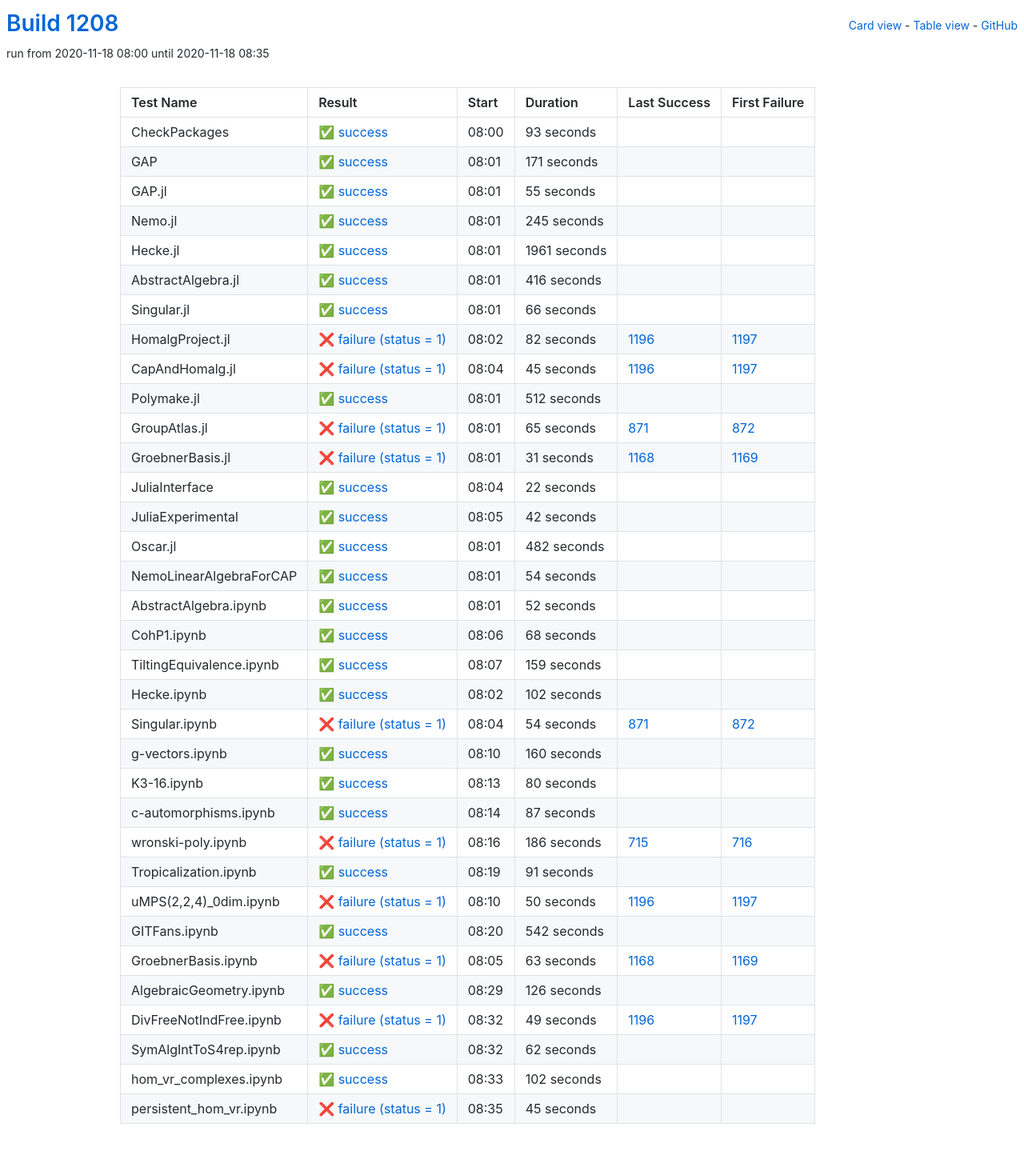
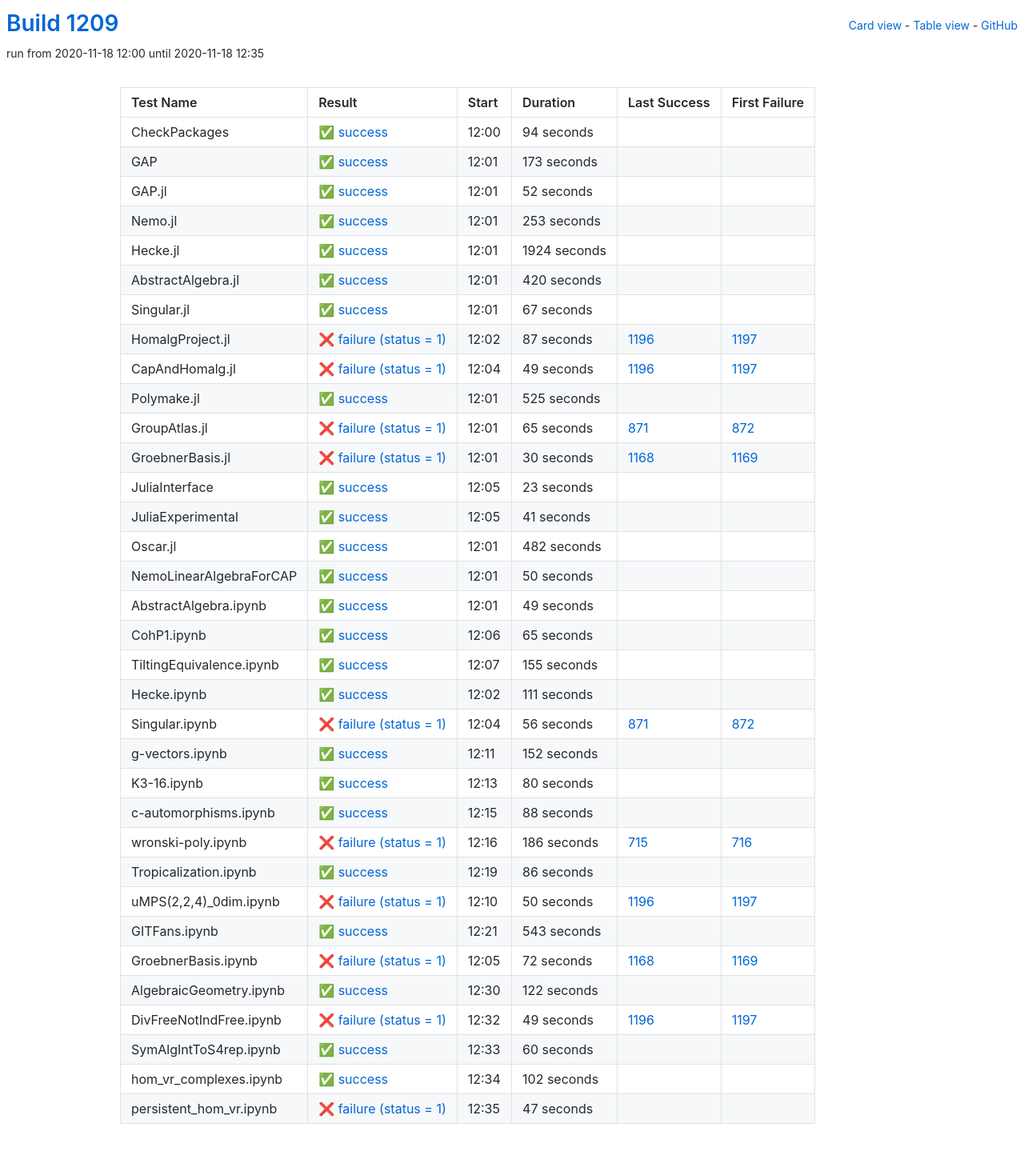
Before and after one commit to oscar-system/oscar-ci-status-stable, a Jekyll site: the page built from table.html, in a window 1280 px wide. Shown: the whole page at 80% size. Built offline with Jekyll 4.4.1, drawn with Linux system fonts in a browser that asks for light colours.

Commit message:
Build #1209

```diff
--- a/_data/ci.yml
+++ b/_data/ci.yml
@@ -1,6 +1,6 @@
 ---
-build: 1208
-build_url: https://oscarci.mathematik.uni-kl.de/job/oscar-stable/1208/
+build: 1209
+build_url: https://oscarci.mathematik.uni-kl.de/job/oscar-stable/1209/
 job: oscar-stable
 organization: oscar-system
 repo: oscar-ci-status-stable
@@ -8,128 +8,128 @@ repourl: https://github.com/oscar-system/oscar-ci-status-stable
 tests:
 - name: CheckPackages
   id: checkpackages
-  log: https://oscarci.mathematik.uni-kl.de/job/oscar-stable/1208/artifact/logs/build-1208/CheckPackages.log
-  start: 2020-11-18 08:00
+  log: https://oscarci.mathematik.uni-kl.de/job/oscar-stable/1209/artifact/logs/build-1209/CheckPackages.log
+  start: 2020-11-18 12:00
   success: true
   exitcode: 0
   status: success
-  duration: 93
+  duration: 94
   last_success: false
   last_success_url:
   first_failure: false
   first_failure_url:
 - name: GAP
   id: gap
-  log: https://oscarci.mathematik.uni-kl.de/job/oscar-stable/1208/artifact/logs/build-1208/GAP.log
-  start: 2020-11-18 08:01
+  log: https://oscarci.mathematik.uni-kl.de/job/oscar-stable/1209/artifact/logs/build-1209/GAP.log
+  start: 2020-11-18 12:01
   success: true
   exitcode: 0
   status: success
-  duration: 171
+  duration: 173
   last_success: false
   last_success_url:
   first_failure: false
   first_failure_url:
 - name: GAP.jl
   id: gap-jl
-  log: https://oscarci.mathematik.uni-kl.de/job/oscar-stable/1208/artifact/logs/build-1208/GAP.jl.log
-  start: 2020-11-18 08:01
+  log: https://oscarci.mathematik.uni-kl.de/job/oscar-stable/1209/artifact/logs/build-1209/GAP.jl.log
+  start: 2020-11-18 12:01
   success: true
   exitcode: 0
   status: success
-  duration: 55
+  duration: 52
   last_success: false
   last_success_url:
   first_failure: false
   first_failure_url:
 - name: Nemo.jl
   id: nemo-jl
-  log: https://oscarci.mathematik.uni-kl.de/job/oscar-stable/1208/artifact/logs/build-1208/Nemo.jl.log
-  start: 2020-11-18 08:01
+  log: https://oscarci.mathematik.uni-kl.de/job/oscar-stable/1209/artifact/logs/build-1209/Nemo.jl.log
+  start: 2020-11-18 12:01
   success: true
   exitcode: 0
   status: success
-  duration: 245
+  duration: 253
   last_success: false
   last_success_url:
   first_failure: false
   first_failure_url:
 - name: Hecke.jl
   id: hecke-jl
-  log: https://oscarci.mathematik.uni-kl.de/job/oscar-stable/1208/artifact/logs/build-1208/Hecke.jl.log
-  start: 2020-11-18 08:01
+  log: https://oscarci.mathematik.uni-kl.de/job/oscar-stable/1209/artifact/logs/build-1209/Hecke.jl.log
+  start: 2020-11-18 12:01
   success: true
   exitcode: 0
   status: success
-  duration: 1961
+  duration: 1924
   last_success: false
   last_success_url:
   first_failure: false
   first_failure_url:
 - name: AbstractAlgebra.jl
   id: abstractalgebra-jl
-  log: https://oscarci.mathematik.uni-kl.de/job/oscar-stable/1208/artifact/logs/build-1208/AbstractAlgebra.jl.log
-  start: 2020-11-18 08:01
+  log: https://oscarci.mathematik.uni-kl.de/job/oscar-stable/1209/artifact/logs/build-1209/AbstractAlgebra.jl.log
+  start: 2020-11-18 12:01
   success: true
   exitcode: 0
   status: success
-  duration: 416
+  duration: 420
   last_success: false
   last_success_url:
   first_failure: false
   first_failure_url:
 - name: Singular.jl
   id: singular-jl
-  log: https://oscarci.mathematik.uni-kl.de/job/oscar-stable/1208/artifact/logs/build-1208/Singular.jl.log
-  start: 2020-11-18 08:01
+  log: https://oscarci.mathematik.uni-kl.de/job/oscar-stable/1209/artifact/logs/build-1209/Singular.jl.log
+  start: 2020-11-18 12:01
   success: true
   exitcode: 0
   status: success
-  duration: 66
+  duration: 67
   last_success: false
   last_success_url:
   first_failure: false
   first_failure_url:
 - name: HomalgProject.jl
   id: homalgproject-jl
-  log: https://oscarci.mathematik.uni-kl.de/job/oscar-stable/1208/artifact/logs/build-1208/HomalgProject.jl.log
-  start: 2020-11-18 08:02
+  log: https://oscarci.mathematik.uni-kl.de/job/oscar-stable/1209/artifact/logs/build-1209/HomalgProject.jl.log
+  start: 2020-11-18 12:02
   success: false
   exitcode: 1
   status: failure
-  duration: 82
+  duration: 87
   last_success: 1196
   last_success_url: https://oscarci.mathematik.uni-kl.de/job/oscar-stable/1196/
   first_failure: 1197
   first_failure_url: https://oscarci.mathematik.uni-kl.de/job/oscar-stable/1197/
 - name: CapAndHomalg.jl
   id: capandhomalg-jl
-  log: https://oscarci.mathematik.uni-kl.de/job/oscar-stable/1208/artifact/logs/build-1208/CapAndHomalg.jl.log
-  start: 2020-11-18 08:04
+  log: https://oscarci.mathematik.uni-kl.de/job/oscar-stable/1209/artifact/logs/build-1209/CapAndHomalg.jl.log
+  start: 2020-11-18 12:04
   success: false
   exitcode: 1
   status: failure
-  duration: 45
+  duration: 49
   last_success: 1196
   last_success_url: https://oscarci.mathematik.uni-kl.de/job/oscar-stable/1196/
   first_failure: 1197
   first_failure_url: https://oscarci.mathematik.uni-kl.de/job/oscar-stable/1197/
 - name: Polymake.jl
   id: polymake-jl
-  log: https://oscarci.mathematik.uni-kl.de/job/oscar-stable/1208/artifact/logs/build-1208/Polymake.jl.log
-  start: 2020-11-18 08:01
+  log: https://oscarci.mathematik.uni-kl.de/job/oscar-stable/1209/artifact/logs/build-1209/Polymake.jl.log
+  start: 2020-11-18 12:01
   success: true
   exitcode: 0
   status: success
-  duration: 512
+  duration: 525
   last_success: false
   last_success_url:
   first_failure: false
   first_failure_url:
 - name: GroupAtlas.jl
   id: groupatlas-jl
-  log: https://oscarci.mathematik.uni-kl.de/job/oscar-stable/1208/artifact/logs/build-1208/GroupAtlas.jl.log
-  start: 2020-11-18 08:01
+  log: https://oscarci.mathematik.uni-kl.de/job/oscar-stable/1209/artifact/logs/build-1209/GroupAtlas.jl.log
+  start: 2020-11-18 12:01
   success: false
   exitcode: 1
   status: failure
@@ -140,44 +140,44 @@ tests:
   first_failure_url: https://oscarci.mathematik.uni-kl.de/job/oscar-stable/872/
 - name: GroebnerBasis.jl
   id: groebnerbasis-jl
-  log: https://oscarci.mathematik.uni-kl.de/job/oscar-stable/1208/artifact/logs/build-1208/GroebnerBasis.jl.log
-  start: 2020-11-18 08:01
+  log: https://oscarci.mathematik.uni-kl.de/job/oscar-stable/1209/artifact/logs/build-1209/GroebnerBasis.jl.log
+  start: 2020-11-18 12:01
   success: false
   exitcode: 1
   status: failure
-  duration: 31
+  duration: 30
   last_success: 1168
   last_success_url: https://oscarci.mathematik.uni-kl.de/job/oscar-stable/1168/
   first_failure: 1169
   first_failure_url: https://oscarci.mathematik.uni-kl.de/job/oscar-stable/1169/
 - name: JuliaInterface
   id: juliainterface
-  log: https://oscarci.mathematik.uni-kl.de/job/oscar-stable/1208/artifact/logs/build-1208/JuliaInterface.log
-  start: 2020-11-18 08:04
+  log: https://oscarci.mathematik.uni-kl.de/job/oscar-stable/1209/artifact/logs/build-1209/JuliaInterface.log
+  start: 2020-11-18 12:05
   success: true
   exitcode: 0
   status: success
-  duration: 22
+  duration: 23
   last_success: false
   last_success_url:
   first_failure: false
   first_failure_url:
 - name: JuliaExperimental
   id: juliaexperimental
-  log: https://oscarci.mathematik.uni-kl.de/job/oscar-stable/1208/artifact/logs/build-1208/JuliaExperimental.log
-  start: 2020-11-18 08:05
+  log: https://oscarci.mathematik.uni-kl.de/job/oscar-stable/1209/artifact/logs/build-1209/JuliaExperimental.log
+  start: 2020-11-18 12:05
   success: true
   exitcode: 0
   status: success
-  duration: 42
+  duration: 41
   last_success: false
   last_success_url:
   first_failure: false
   first_failure_url:
 - name: Oscar.jl
   id: oscar-jl
-  log: https://oscarci.mathematik.uni-kl.de/job/oscar-stable/1208/artifact/logs/build-1208/Oscar.jl.log
-  start: 2020-11-18 08:01
+  log: https://oscarci.mathematik.uni-kl.de/job/oscar-stable/1209/artifact/logs/build-1209/Oscar.jl.log
+  start: 2020-11-18 12:01
   success: true
   exitcode: 0
   status: success
@@ -188,92 +188,92 @@ tests:
   first_failure_url:
 - name: NemoLinearAlgebraForCAP
   id: nemolinearalgebraforcap
-  log: https://oscarci.mathematik.uni-kl.de/job/oscar-stable/1208/artifact/logs/build-1208/NemoLinearAlgebraForCAP.log
-  start: 2020-11-18 08:01
+  log: https://oscarci.mathematik.uni-kl.de/job/oscar-stable/1209/artifact/logs/build-1209/NemoLinearAlgebraForCAP.log
+  start: 2020-11-18 12:01
   success: true
   exitcode: 0
   status: success
-  duration: 54
+  duration: 50
   last_success: false
   last_success_url:
   first_failure: false
   first_failure_url:
 - name: AbstractAlgebra.ipynb
   id: abstractalgebra-ipynb
-  log: https://oscarci.mathematik.uni-kl.de/job/oscar-stable/1208/artifact/logs/build-1208/AbstractAlgebra.ipynb.log
-  start: 2020-11-18 08:01
+  log: https://oscarci.mathematik.uni-kl.de/job/oscar-stable/1209/artifact/logs/build-1209/AbstractAlgebra.ipynb.log
+  start: 2020-11-18 12:01
   success: true
   exitcode: 0
   status: success
-  duration: 52
+  duration: 49
   last_success: false
   last_success_url:
   first_failure: false
   first_failure_url:
 - name: CohP1.ipynb
   id: cohp1-ipynb
-  log: https://oscarci.mathematik.uni-kl.de/job/oscar-stable/1208/artifact/logs/build-1208/CohP1.ipynb.log
-  start: 2020-11-18 08:06
+  log: https://oscarci.mathematik.uni-kl.de/job/oscar-stable/1209/artifact/logs/build-1209/CohP1.ipynb.log
+  start: 2020-11-18 12:06
   success: true
   exitcode: 0
   status: success
-  duration: 68
+  duration: 65
   last_success: false
   last_success_url:
   first_failure: false
   first_failure_url:
 - name: TiltingEquivalence.ipynb
   id: tiltingequivalence-ipynb
-  log: https://oscarci.mathematik.uni-kl.de/job/oscar-stable/1208/artifact/logs/build-1208/TiltingEquivalence.ipynb.log
-  start: 2020-11-18 08:07
+  log: https://oscarci.mathematik.uni-kl.de/job/oscar-stable/1209/artifact/logs/build-1209/TiltingEquivalence.ipynb.log
+  start: 2020-11-18 12:07
   success: true
   exitcode: 0
   status: success
-  duration: 159
+  duration: 155
   last_success: false
   last_success_url:
   first_failure: false
   first_failure_url:
 - name: Hecke.ipynb
   id: hecke-ipynb
-  log: https://oscarci.mathematik.uni-kl.de/job/oscar-stable/1208/artifact/logs/build-1208/Hecke.ipynb.log
-  start: 2020-11-18 08:02
+  log: https://oscarci.mathematik.uni-kl.de/job/oscar-stable/1209/artifact/logs/build-1209/Hecke.ipynb.log
+  start: 2020-11-18 12:02
   success: true
   exitcode: 0
   status: success
-  duration: 102
+  duration: 111
   last_success: false
   last_success_url:
   first_failure: false
   first_failure_url:
 - name: Singular.ipynb
   id: singular-ipynb
-  log: https://oscarci.mathematik.uni-kl.de/job/oscar-stable/1208/artifact/logs/build-1208/Singular.ipynb.log
-  start: 2020-11-18 08:04
+  log: https://oscarci.mathematik.uni-kl.de/job/oscar-stable/1209/artifact/logs/build-1209/Singular.ipynb.log
+  start: 2020-11-18 12:04
   success: false
   exitcode: 1
   status: failure
-  duration: 54
+  duration: 56
   last_success: 871
   last_success_url: https://oscarci.mathematik.uni-kl.de/job/oscar-stable/871/
   first_failure: 872
   first_failure_url: https://oscarci.mathematik.uni-kl.de/job/oscar-stable/872/
 - name: g-vectors.ipynb
   id: g-vectors-ipynb
-  log: https://oscarci.mathematik.uni-kl.de/job/oscar-stable/1208/artifact/logs/build-1208/g-vectors.ipynb.log
-  start: 2020-11-18 08:10
+  log: https://oscarci.mathematik.uni-kl.de/job/oscar-stable/1209/artifact/logs/build-1209/g-vectors.ipynb.log
+  start: 2020-11-18 12:11
   success: true
   exitcode: 0
   status: success
-  duration: 160
+  duration: 152
   last_success: false
   last_success_url:
   first_failure: false
   first_failure_url:
 - name: K3-16.ipynb
   id: k3-16-ipynb
-  log: https://oscarci.mathematik.uni-kl.de/job/oscar-stable/1208/artifact/logs/build-1208/K3-16.ipynb.log
-  start: 2020-11-18 08:13
+  log: https://oscarci.mathematik.uni-kl.de/job/oscar-stable/1209/artifact/logs/build-1209/K3-16.ipynb.log
+  start: 2020-11-18 12:13
   success: true
   exitcode: 0
   status: success
@@ -284,20 +284,20 @@ tests:
   first_failure_url:
 - name: c-automorphisms.ipynb
   id: c-automorphisms-ipynb
-  log: https://oscarci.mathematik.uni-kl.de/job/oscar-stable/1208/artifact/logs/build-1208/c-automorphisms.ipynb.log
-  start: 2020-11-18 08:14
+  log: https://oscarci.mathematik.uni-kl.de/job/oscar-stable/1209/artifact/logs/build-1209/c-automorphisms.ipynb.log
+  start: 2020-11-18 12:15
   success: true
   exitcode: 0
   status: success
-  duration: 87
+  duration: 88
   last_success: false
   last_success_url:
   first_failure: false
   first_failure_url:
 - name: wronski-poly.ipynb
   id: wronski-poly-ipynb
-  log: https://oscarci.mathematik.uni-kl.de/job/oscar-stable/1208/artifact/logs/build-1208/wronski-poly.ipynb.log
-  start: 2020-11-18 08:16
+  log: https://oscarci.mathematik.uni-kl.de/job/oscar-stable/1209/artifact/logs/build-1209/wronski-poly.ipynb.log
+  start: 2020-11-18 12:16
   success: false
   exitcode: 1
   status: failure
@@ -308,20 +308,20 @@ tests:
   first_failure_url: https://oscarci.mathematik.uni-kl.de/job/oscar-stable/716/
 - name: Tropicalization.ipynb
   id: tropicalization-ipynb
-  log: https://oscarci.mathematik.uni-kl.de/job/oscar-stable/1208/artifact/logs/build-1208/Tropicalization.ipynb.log
-  start: 2020-11-18 08:19
+  log: https://oscarci.mathematik.uni-kl.de/job/oscar-stable/1209/artifact/logs/build-1209/Tropicalization.ipynb.log
+  start: 2020-11-18 12:19
   success: true
   exitcode: 0
   status: success
-  duration: 91
+  duration: 86
   last_success: false
   last_success_url:
   first_failure: false
   first_failure_url:
 - name: uMPS(2,2,4)_0dim.ipynb
   id: umps-2-2-4-0dim-ipynb
-  log: https://oscarci.mathematik.uni-kl.de/job/oscar-stable/1208/artifact/logs/build-1208/uMPS-2-2-4-_0dim.ipynb.log
-  start: 2020-11-18 08:10
+  log: https://oscarci.mathematik.uni-kl.de/job/oscar-stable/1209/artifact/logs/build-1209/uMPS-2-2-4-_0dim.ipynb.log
+  start: 2020-11-18 12:10
   success: false
   exitcode: 1
   status: failure
@@ -332,44 +332,44 @@ tests:
   first_failure_url: https://oscarci.mathematik.uni-kl.de/job/oscar-stable/1197/
 - name: GITFans.ipynb
   id: gitfans-ipynb
-  log: https://oscarci.mathematik.uni-kl.de/job/oscar-stable/1208/artifact/logs/build-1208/GITFans.ipynb.log
-  start: 2020-11-18 08:20
+  log: https://oscarci.mathematik.uni-kl.de/job/oscar-stable/1209/artifact/logs/build-1209/GITFans.ipynb.log
+  start: 2020-11-18 12:21
   success: true
   exitcode: 0
   status: success
-  duration: 542
+  duration: 543
   last_success: false
   last_success_url:
   first_failure: false
   first_failure_url:
 - name: GroebnerBasis.ipynb
   id: groebnerbasis-ipynb
-  log: https://oscarci.mathematik.uni-kl.de/job/oscar-stable/1208/artifact/logs/build-1208/GroebnerBasis.ipynb.log
-  start: 2020-11-18 08:05
+  log: https://oscarci.mathematik.uni-kl.de/job/oscar-stable/1209/artifact/logs/build-1209/GroebnerBasis.ipynb.log
+  start: 2020-11-18 12:05
   success: false
   exitcode: 1
   status: failure
-  duration: 63
+  duration: 72
   last_success: 1168
   last_success_url: https://oscarci.mathematik.uni-kl.de/job/oscar-stable/1168/
   first_failure: 1169
   first_failure_url: https://oscarci.mathematik.uni-kl.de/job/oscar-stable/1169/
 - name: AlgebraicGeometry.ipynb
   id: algebraicgeometry-ipynb
-  log: https://oscarci.mathematik.uni-kl.de/job/oscar-stable/1208/artifact/logs/build-1208/AlgebraicGeometry.ipynb.log
-  start: 2020-11-18 08:29
+  log: https://oscarci.mathematik.uni-kl.de/job/oscar-stable/1209/artifact/logs/build-1209/AlgebraicGeometry.ipynb.log
+  start: 2020-11-18 12:30
   success: true
   exitcode: 0
   status: success
-  duration: 126
+  duration: 122
   last_success: false
   last_success_url:
   first_failure: false
   first_failure_url:
 - name: DivFreeNotIndFree.ipynb
   id: divfreenotindfree-ipynb
-  log: https://oscarci.mathematik.uni-kl.de/job/oscar-stable/1208/artifact/logs/build-1208/DivFreeNotIndFree.ipynb.log
-  start: 2020-11-18 08:32
+  log: https://oscarci.mathematik.uni-kl.de/job/oscar-stable/1209/artifact/logs/build-1209/DivFreeNotIndFree.ipynb.log
+  start: 2020-11-18 12:32
   success: false
   exitcode: 1
   status: failure
@@ -380,20 +380,20 @@ tests:
   first_failure_url: https://oscarci.mathematik.uni-kl.de/job/oscar-stable/1197/
 - name: SymAlgIntToS4rep.ipynb
   id: symalginttos4rep-ipynb
-  log: https://oscarci.mathematik.uni-kl.de/job/oscar-stable/1208/artifact/logs/build-1208/SymAlgIntToS4rep.ipynb.log
-  start: 2020-11-18 08:32
+  log: https://oscarci.mathematik.uni-kl.de/job/oscar-stable/1209/artifact/logs/build-1209/SymAlgIntToS4rep.ipynb.log
+  start: 2020-11-18 12:33
   success: true
   exitcode: 0
   status: success
-  duration: 62
+  duration: 60
   last_success: false
   last_success_url:
   first_failure: false
   first_failure_url:
 - name: hom_vr_complexes.ipynb
   id: hom-vr-complexes-ipynb
-  log: https://oscarci.mathematik.uni-kl.de/job/oscar-stable/1208/artifact/logs/build-1208/hom_vr_complexes.ipynb.log
-  start: 2020-11-18 08:33
+  log: https://oscarci.mathematik.uni-kl.de/job/oscar-stable/1209/artifact/logs/build-1209/hom_vr_complexes.ipynb.log
+  start: 2020-11-18 12:34
   success: true
   exitcode: 0
   status: success
@@ -404,12 +404,12 @@ tests:
   first_failure_url:
 - name: persistent_hom_vr.ipynb
   id: persistent-hom-vr-ipynb
-  log: https://oscarci.mathematik.uni-kl.de/job/oscar-stable/1208/artifact/logs/build-1208/persistent_hom_vr.ipynb.log
-  start: 2020-11-18 08:35
+  log: https://oscarci.mathematik.uni-kl.de/job/oscar-stable/1209/artifact/logs/build-1209/persistent_hom_vr.ipynb.log
+  start: 2020-11-18 12:35
   success: false
   exitcode: 1
   status: failure
-  duration: 45
+  duration: 47
   last_success: false
   last_success_url:
   first_failure: false
```
Also changed, not shown: README.md.
